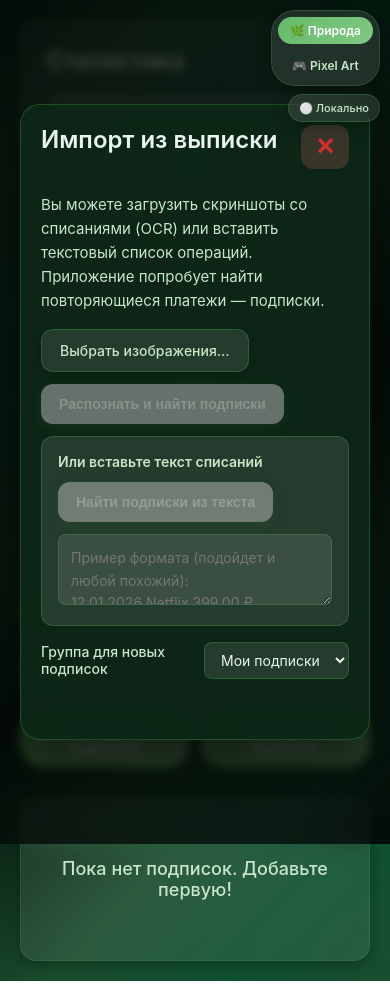
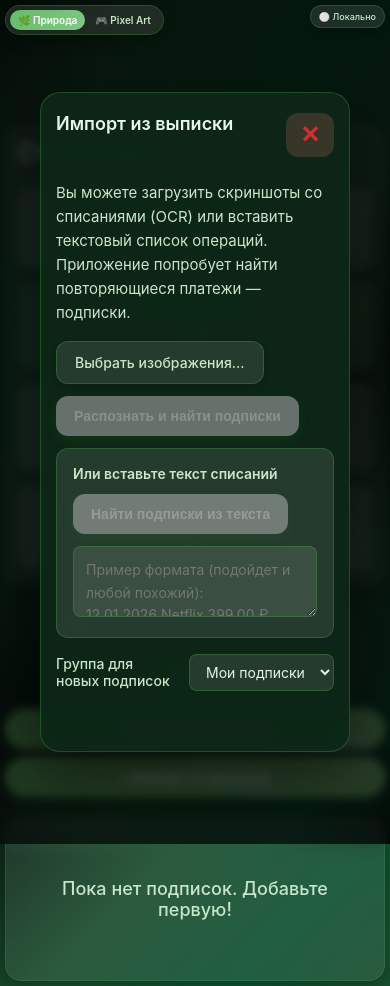
Before and after one commit to Lllewellla/subscription-tracker-simple, a plain HTML site: page index.html in a window 390 px wide. Both pictures are taken after a click on the button "+ Импорт из выписки". Drawn offline with Linux system fonts and the light colour scheme; a script that the page names is missing.

Commit message:
Improve mobile responsiveness: fix header controls overlap, add mobile-optimized styles, improve touch interactions

```diff
--- a/styles.css
+++ b/styles.css
@@ -4,6 +4,13 @@
     margin: 0;
     padding: 0;
     box-sizing: border-box;
+    -webkit-tap-highlight-color: transparent; /* Убираем подсветку при клике на мобильных */
+}
+
+/* Улучшенная прокрутка для мобильных */
+html {
+    -webkit-overflow-scrolling: touch;
+    scroll-behavior: smooth;
 }
 
 body {
@@ -18,13 +25,15 @@ body {
                 radial-gradient(circle at 40% 20%, rgba(27, 94, 32, 0.25) 0%, transparent 50%);
     background-attachment: fixed;
     min-height: 100vh;
-    padding: 20px;
+    padding: 10px;
     color: #e8f5e9;
 }
 
 .app {
     max-width: 1200px;
     margin: 0 auto;
+    position: relative;
+    padding-top: 80px; /* Отступ для header-controls */
 }
 
 .app-header {
@@ -62,6 +71,8 @@ body {
     margin-bottom: 30px;
     border: 1px solid rgba(76, 175, 80, 0.2);
     backdrop-filter: blur(10px);
+    position: relative;
+    z-index: 1;
 }
 
 .statistics h2 {
@@ -149,6 +160,8 @@ body {
     margin-bottom: 30px;
     flex-wrap: wrap;
     gap: 16px;
+    position: relative;
+    z-index: 1;
 }
 
 .filter-buttons {
@@ -571,7 +584,7 @@ body {
 }
 
 .modal-content {
-    width: min(960px, 100%);
+    width: min(960px, calc(100% - 40px));
     background: rgba(13, 40, 24, 0.95);
     border-radius: 20px;
     box-shadow: 0 20px 60px rgba(0, 0, 0, 0.5);
@@ -581,6 +594,7 @@ body {
     position: relative;
     border: 1px solid rgba(76, 175, 80, 0.3);
     backdrop-filter: blur(10px);
+    margin: 20px auto;
 }
 
 .modal-header {
@@ -1062,56 +1076,65 @@ body {
 /* Переключатель стилей */
 .header-controls {
     position: fixed;
-    top: 20px;
-    right: 20px;
+    top: 10px;
+    right: 10px;
     z-index: 10000;
     display: flex;
     flex-direction: column;
-    gap: 12px;
+    gap: 8px;
     align-items: flex-end;
+    max-width: calc(100% - 20px);
 }
 
 .theme-switcher {
     display: flex;
-    gap: 8px;
+    gap: 4px;
     background: rgba(255, 255, 255, 0.1);
-    padding: 8px;
-    border-radius: 24px;
+    padding: 6px;
+    border-radius: 20px;
     box-shadow: 0 4px 16px rgba(0, 0, 0, 0.3);
     border: 1px solid rgba(76, 175, 80, 0.25);
     backdrop-filter: blur(10px);
+    flex-wrap: wrap;
+    max-width: 100%;
 }
 
 .sync-controls {
     display: flex;
     align-items: center;
-    gap: 10px;
+    gap: 8px;
     background: rgba(255, 255, 255, 0.1);
-    padding: 8px 12px;
-    border-radius: 20px;
+    padding: 6px 10px;
+    border-radius: 18px;
     box-shadow: 0 4px 16px rgba(0, 0, 0, 0.3);
     border: 1px solid rgba(76, 175, 80, 0.25);
     backdrop-filter: blur(10px);
+    flex-wrap: wrap;
+    max-width: 100%;
 }
 
 .sync-status {
-    font-size: 12px;
+    font-size: 11px;
     color: #c8e6c9;
     white-space: nowrap;
     font-weight: 500;
+    overflow: hidden;
+    text-overflow: ellipsis;
+    max-width: 200px;
 }
 
 .btn-sync {
-    padding: 6px 12px;
+    padding: 5px 10px;
     border: none;
     background: rgba(76, 175, 80, 0.3);
     color: #e8f5e9;
-    font-size: 12px;
-    border-radius: 16px;
+    font-size: 11px;
+    border-radius: 14px;
     cursor: pointer;
     transition: all 0.3s ease;
     border: 1px solid rgba(76, 175, 80, 0.4);
     font-weight: 500;
+    white-space: nowrap;
 }
 
 .btn-sync:hover {
@@ -1161,16 +1184,17 @@ body {
 }
 
 .theme-btn {
-    padding: 8px 16px;
+    padding: 6px 12px;
     border: none;
     background: transparent;
     color: #c8e6c9;
-    font-size: 13px;
+    font-size: 12px;
     font-weight: 600;
     cursor: pointer;
     transition: all 0.3s ease;
-    border-radius: 16px;
+    border-radius: 14px;
     font-family: inherit;
+    white-space: nowrap;
 }
 
 .theme-btn:hover {
@@ -1183,21 +1207,91 @@ body {
 }
 
 @media (max-width: 768px) {
+    body {
+        padding: 5px;
+    }
+
+    .app {
+        padding-top: 100px; /* Больше отступ для мобильных */
+    }
+
     .app-header h1 {
-        font-size: 20px;
+        font-size: 18px;
+    }
+
+    .statistics {
+        padding: 15px;
+        margin-bottom: 20px;
+    }
+
+    .stats-grid {
+        grid-template-columns: 1fr;
+        gap: 12px;
+    }
+
+    .stat-card {
+        padding: 15px;
+    }
+
+    .stat-value {
+        font-size: 24px;
     }
 
     .controls {
         flex-direction: column;
         align-items: stretch;
+        gap: 12px;
+        margin-bottom: 20px;
     }
 
     .filter-buttons {
         justify-content: center;
+        flex-wrap: wrap;
+        gap: 8px;
+    }
+
+    .filter-btn {
+        padding: 8px 16px;
+        font-size: 13px;
+    }
+
+    .action-buttons {
+        flex-direction: column;
+        gap: 10px;
+    }
+
+    .view-mode-buttons {
+        justify-content: center;
+    }
+
+    .action-buttons-right {
+        display: flex;
+        flex-direction: column;
+        gap: 8px;
+        width: 100%;
+    }
+
+    .btn-add {
+        width: 100%;
+        padding: 12px;
+        font-size: 14px;
     }
 
     .subscriptions-grid {
         grid-template-columns: 1fr;
+        gap: 12px;
+    }
+
+    .subscription-card {
+        padding: 15px;
+    }
+
+    .card-header h3 {
+        font-size: 16px;
+    }
+
+    .price {
+        font-size: 20px;
     }
 
     .form-row {
@@ -1205,38 +1299,172 @@ body {
     }
 
     .import-modal-content {
-        padding: 20px;
+        padding: 15px;
     }
 
     .header-controls {
-        top: 10px;
-        right: 10px;
+        top: 5px;
+        right: 5px;
+        left: 5px;
+        align-items: flex-end;
+        gap: 6px;
+        max-width: calc(100% - 10px);
+    }
+
+    .theme-switcher {
+        flex-direction: row;
+        padding: 4px;
+        gap: 2px;
+        width: auto;
+    }
+
+    .theme-btn {
+        padding: 5px 10px;
+        font-size: 11px;
+    }
+
+    .sync-controls {
+        padding: 5px 8px;
+        flex-wrap: wrap;
+        width: auto;
+        max-width: 100%;
+        justify-content: flex-end;
+    }
+
+    .sync-status {
+        font-size: 10px;
+        max-width: 150px;
+    }
+
+    .btn-sync {
+        padding: 4px 8px;
+        font-size: 10px;
+    }
+
+    /* Модальные окна на мобильных */
+    .modal-content {
+        margin: 10px;
+        max-width: calc(100% - 20px);
+        max-height: calc(100vh - 20px);
+        overflow-y: auto;
+    }
+
+    .modal-header h2 {
+        font-size: 18px;
+    }
+
+    .form-group {
+        margin-bottom: 15px;
+    }
+
+    .form-group label {
+        font-size: 13px;
+    }
+
+    .form-group input,
+    .form-group select,
+    .form-group textarea {
+        font-size: 14px;
+        padding: 10px;
+    }
+
+    .btn {
+        padding: 10px 20px;
+        font-size: 14px;
+    }
+
+    /* Улучшенная прокрутка на мобильных */
+    .modal-content {
+        -webkit-overflow-scrolling: touch;
+    }
+
+    /* Карточки подписок на мобильных */
+    .subscription-card .card-header {
+        flex-wrap: wrap;
         gap: 8px;
     }
 
+    .card-actions {
+        gap: 6px;
+    }
+
+    .icon-btn {
+        padding: 6px;
+        font-size: 16px;
+    }
+}
+
+@media (max-width: 480px) {
+    body {
+        padding: 5px;
+    }
+
+    .app {
+        padding-top: 120px; /* Еще больше отступ для очень маленьких экранов */
+    }
+
+    .statistics {
+        padding: 12px;
+    }
+
+    .stat-value {
+        font-size: 20px;
+    }
+
+    .header-controls {
+        flex-direction: row;
+        justify-content: space-between;
+        align-items: flex-start;
+        gap: 4px;
+        top: 5px;
+        left: 5px;
+        right: 5px;
+    }
+
     .theme-switcher {
+        order: 1;
+        flex-shrink: 0;
+    }
+
+    .sync-controls {
+        order: 2;
         flex-direction: column;
-        padding: 6px;
+        align-items: flex-end;
+        gap: 4px;
+        flex-shrink: 1;
+        min-width: 0;
+    }
+
+    .sync-status {
+        font-size: 9px;
+        max-width: 100px;
+    }
+
+    .btn-sync {
+        font-size: 9px;
+        padding: 3px 6px;
     }
 
     .theme-btn {
-        padding: 6px 12px;
-        font-size: 12px;
+        padding: 4px 8px;
+        font-size: 10px;
     }
 
-    .sync-controls {
-        padding: 6px 10px;
-        flex-wrap: wrap;
-        max-width: 200px;
+    .modal-content {
+        margin: 10px 5px;
+        padding: 20px 15px;
+        max-width: calc(100% - 10px);
     }
 
-    .sync-status {
-        font-size: 11px;
+    .form-group {
+        margin-bottom: 12px;
     }
 
-    .btn-sync {
-        padding: 5px 10px;
-        font-size: 11px;
+    .form-group input,
+    .form-group select,
+    .form-group textarea {
+        font-size: 16px; /* Предотвращает зум на iOS */
+        padding: 12px;
     }
 }
 
```
Also changed, not shown: FIREBASE_SETUP.md (+46 -5 lines).
